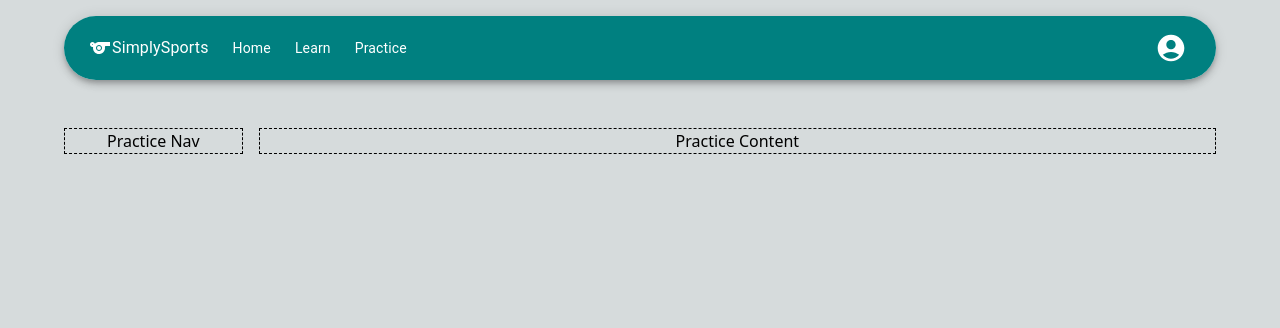
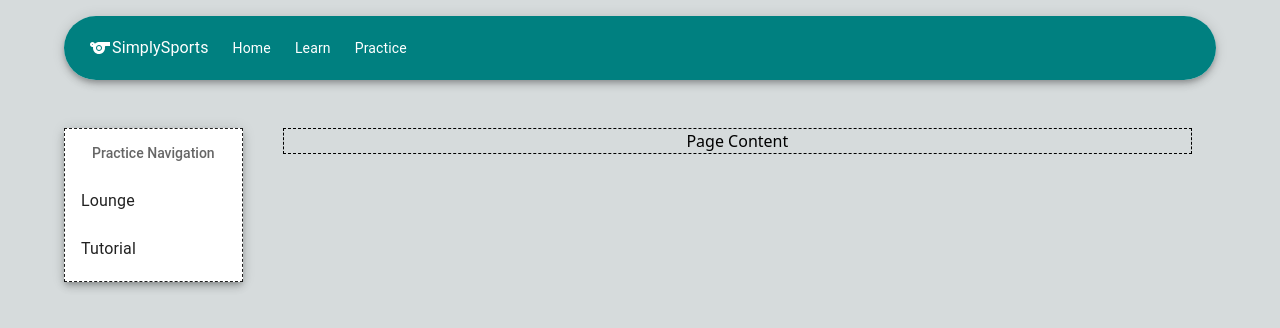
Before and after one commit to ja-perez/simply-sports, a Next.js app: page /practice in a window 1280 px wide. Shown: the top 328 px of the page. Built offline with nearby package versions, Linux system fonts and the light colour scheme.

Commit message:
Updated side nav component and moved to relevant layouts. Updated menu items and nav list items to be wrapped by nextjs link component

```diff
--- /dev/null
+++ b/src/app/learn/layout.tsx
@@ -0,0 +1,54 @@
+import TopBarNav from "@/components/top-bar-nav";
+import SideNav from "@/components/side-nav";
+
+import Grid from "@mui/material/Grid";
+import Container from "@mui/material/Container";
+
+const sideNavProps = {
+    page_id: "learn",
+    subheader: "Learn Navigation",
+    links: [
+        { name: 'introduction', label: 'Introduction', href: '/learn/introduction'},
+        { name: 'terms', label: 'Terms', href: '/learn/terms'},
+        { name: 'practice', label: 'Practice', href: '/learn/practice'},
+        { name: 'resources', label: 'Resources', href: '/learn/resources'},
+    ],
+}
+
+
+export default function Layout({
+    children,
+}: Readonly<{
+    children: React.ReactNode;
+}>) {
+    return (
+        <main>
+            <TopBarNav />
+            <Container
+                sx={{
+                    display: 'flex',
+                    justifyContent: 'center',
+                    height: "100vh",
+                    pt: { xs: 12, sm: 16 },
+                    pb: { xs: 8, sm: 12 },
+                }}
+                maxWidth="lg"
+                id="learn-container"
+            >
+                <Grid container spacing={2} id="learn-content-grid-container">
+
+                    {/* Side Navigation */}
+                    <Grid item xs={2} id="learn-nav-grid-item">
+                        <SideNav page_id={sideNavProps.page_id} subheader={sideNavProps.subheader}
+                        links={sideNavProps.links} />
+                    </Grid>
+
+                    {/* Main Body */}
+                    <Grid item xs={10} id="learn-body-grid-item">
+                        {children}
+                    </Grid>
+                </Grid>
+            </Container>
+        </main>
+    )
+}
--- a/src/app/learn/page.tsx
+++ b/src/app/learn/page.tsx
@@ -1,37 +1,15 @@
-import TopBarNav from '@/components/top-bar-nav';
-
 import Box from '@mui/material/Box';
-import Grid from '@mui/material/Grid';
 import Container from '@mui/material/Container';
 
 export default function Learn() {
     return (
-        <main>
-            <TopBarNav />
-            <Container
-                sx={{
-                    display: 'flex',
-                    justifyContent: 'center',
-                    height: "100vh",
-                    pt: { xs: 12, sm: 16 },
-                    pb: { xs: 8, sm: 12 },
-                }}
-                maxWidth="lg"
-                id="learn-container"
-            >
-                <Grid container spacing={2} id="learn-content-grid-container">
-                    <Grid item xs={2} id="learn-nav-grid-item">
+        <Container
+            id="learn-container"
+        >
+                    {/* Main Body */}
                         <Box sx={{ textAlign: 'center' }} border="dashed 1px">
-                            <h1>Learn Nav</h1>
+                            <p>Page Content</p>
                         </Box>
-                    </Grid>
-                    <Grid item xs={10} id="learn-body-grid-item">
-                        <Box sx={{ textAlign: 'center' }} border="dashed 1px">
-                            <p>Learn Content</p>
-                        </Box>
-                    </Grid>
-                </Grid>
-            </Container>
-        </main>
+        </Container>
     );
 }
--- a/src/app/page.tsx
+++ b/src/app/page.tsx
@@ -1,14 +1,38 @@
 import TopBarNav from '@/components/top-bar-nav';
 import { Hero, Features, Background } from '@/components/home';
-
+import Container from '@mui/material/Container';
+import Grid from '@mui/material/Grid';
+import Divider from '@mui/material/Divider';
 
 export default function Home() {
     return (
         <main>
 			<TopBarNav />
-			<Hero />
-			<Features />
-			<Background />
+            <Container
+                sx={{
+                    display: 'flex',
+                    height: "100vh",
+                    pt: { xs: 12, sm: 16 },
+                    pb: { xs: 8, sm: 12 },
+                }}
+                maxWidth="lg"
+                id="home-container"
+                >
+                    <Grid container spacing={2} id="home-grid-container">
+                        <Grid item xs={12} id="hero-grid-item">
+                            <Hero />
+                        </Grid>
+                        <Divider />
+                        <Grid item xs={12} id="features-grid-item">
+                            <Features />
+                        </Grid>
+                        <Divider />
+                        <Grid item xs={12} id="background-grid-item">
+                            <Background />
+                        </Grid>
+                    </Grid>
+            </Container>
+
         </main>
     );
 }
--- /dev/null
+++ b/src/app/practice/layout.tsx
@@ -0,0 +1,51 @@
+import TopBarNav from "@/components/top-bar-nav";
+import SideNav from "@/components/side-nav";
+
+import Grid from "@mui/material/Grid";
+import Container from "@mui/material/Container";
+
+const sideNavProps = {
+    page_id: "practice",
+    subheader: "Practice Navigation",
+    links: [
+        { name: 'lounge', label: 'Lounge', href: '/practice/lounge'},
+        { name: 'practice', label: 'Tutorial', href: '/practice/tutorial'},
+    ],
+}
+
+export default function Layout({
+    children,
+}: Readonly<{
+    children: React.ReactNode;
+}>) {
+    return (
+        <main>
+            <TopBarNav />
+            <Container
+                sx={{
+                    display: 'flex',
+                    justifyContent: 'center',
+                    height: "100vh",
+                    pt: { xs: 12, sm: 16 },
+                    pb: { xs: 8, sm: 12 },
+                }}
+                maxWidth="lg"
+                id="practice-container"
+            >
+                <Grid container spacing={2} id="practice-content-grid-container">
+
+                    {/* Side Navigation */}
+                    <Grid item xs={2} id="practice-nav-grid-item">
+                        <SideNav page_id={sideNavProps.page_id} subheader={sideNavProps.subheader}
+                        links={sideNavProps.links} />
+                    </Grid>
+
+                    {/* Main Body */}
+                    <Grid item xs={10} id="practice-body-grid-item">
+                        {children}
+                    </Grid>
+                </Grid>
+            </Container>
+        </main>
+    )
+}
--- a/src/app/practice/page.tsx
+++ b/src/app/practice/page.tsx
@@ -3,35 +3,17 @@ import TopBarNav from "@/components/top-bar-nav";
 import Container from "@mui/material/Container";
 import Box from "@mui/material/Box";
 import Grid from "@mui/material/Grid";
+import SideNav from "@/components/side-nav";
 
 export default function Practice() {
     return (
-        <main>
-            <TopBarNav />
-            <Container
-                sx={{
-                    display: 'flex',
-                    justifyContent: 'center',
-                    height: "100vh",
-                    pt: { xs: 12, sm: 16 },
-                    pb: { xs: 8, sm: 12 },
-                }}
-                maxWidth="lg"
-                id="practice-container"
-            >
-                <Grid container spacing={2} id="practice-content-grid-container">
-                    <Grid item xs={2} id="practice-nav-grid-item">
+        <Container
+            id="learn-container"
+        >
+                    {/* Main Body */}
                         <Box sx={{ textAlign: 'center' }} border="dashed 1px">
-                            <h1>Practice Nav</h1>
+                            <p>Page Content</p>
                         </Box>
-                    </Grid>
-                    <Grid item xs={10} id="practice-body-grid-item">
-                        <Box sx={{ textAlign: 'center' }} border="dashed 1px">
-                            <p>Practice Content</p>
-                        </Box>
-                    </Grid>
-                </Grid>
-            </Container>
-        </main>
+        </Container>
     );
 }
--- /dev/null
+++ b/src/components/side-nav.tsx
@@ -0,0 +1,45 @@
+
+import Link from 'next/link'
+import List from '@mui/material/List'
+import ListSubheader from '@mui/material/ListSubheader'
+import ListItemButton from '@mui/material/ListItemButton'
+import ListItemText from '@mui/material/ListItemText'
+import Box from '@mui/material/Box'
+import { Paper } from '@mui/material'
+
+interface SideNavProps {
+    page_id: string,
+    subheader: string,
+    links: any[]
+}
+
+export default function SideNav( { page_id, subheader, links } : SideNavProps) {
+    return (
+        <>
+            <Paper elevation={5} >
+                <Box sx={{ textAlign: 'center' }} border="dashed 1px">
+                    <List
+                        component="nav"
+                        aria-labelledby={page_id + "-nav-list"}
+                        subheader={
+                            <ListSubheader component="div" id="side-nav-list">
+                                {subheader}
+                            </ListSubheader>
+                        }
+                    >
+                        {links.map((link) => (
+                            <Link
+                                key={link.name}
+                                href={link.href}
+                            >
+                                <ListItemButton>
+                                    <ListItemText primary={link.label} />
+                                </ListItemButton>
+                            </Link>
+                        ))}
+                    </List>
+                </Box>
+            </Paper>
+        </>
+    )
+}
--- a/src/components/top-bar-nav.tsx
+++ b/src/components/top-bar-nav.tsx
@@ -54,7 +54,7 @@ export default function TopBarNav() {
                             id="app-toolbar"
                         >
                             <TopBarLeftSide />
-                            <TopBarProfile />
+                            {/* <TopBarRightSide/> */}
                         </Toolbar>
                     </Paper>
                 </Container>
@@ -79,7 +79,12 @@ function TopBarLeftSide() {
             <TopBarLinks />
         </Box>
     )
+}
 
+function TopBarRightSide() {
+    return (
+        <TopBarProfile />
+    )
 }
 
 function TopBarLogo() {
@@ -97,19 +102,19 @@ function TopBarLinks() {
     return (
         <Box sx={{ display: {xs: 'none', md: 'flex'} }}>
             {links.map((link) => (
-                <MenuItem
+                <Link
                     key={link.name}
-                    sx={{ py: '6px', px: '12px'}}
+                    href={link.href}
+                    className="py-6px px-12px "
                 >
-                    <Link
-                        href={link.href}
-                        className="py-6px px-12px onHover:bg-sky-100 hover:text-blue-600"
+                    <MenuItem
+                        sx={{ py: '6px', px: '12px'}}
                     >
                         <Typography variant="body2" >
                             {link.label}
                         </Typography>
-                    </Link>
-                </MenuItem>
+                    </MenuItem>
+                </Link>
             ))}
         </Box>
     )
```
